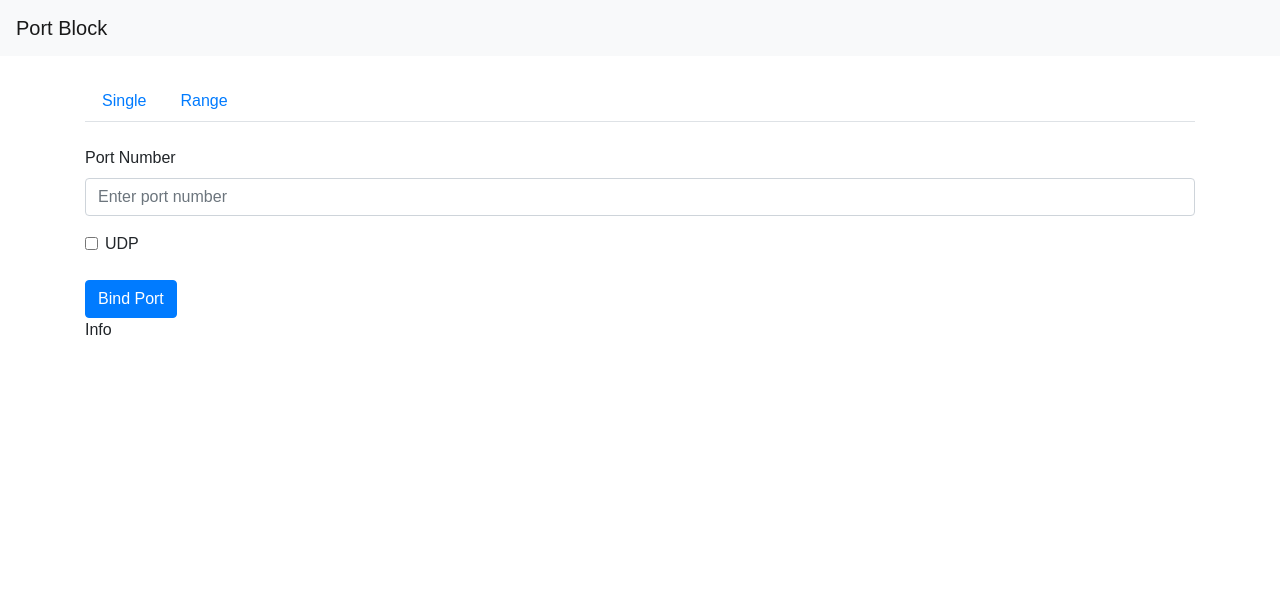
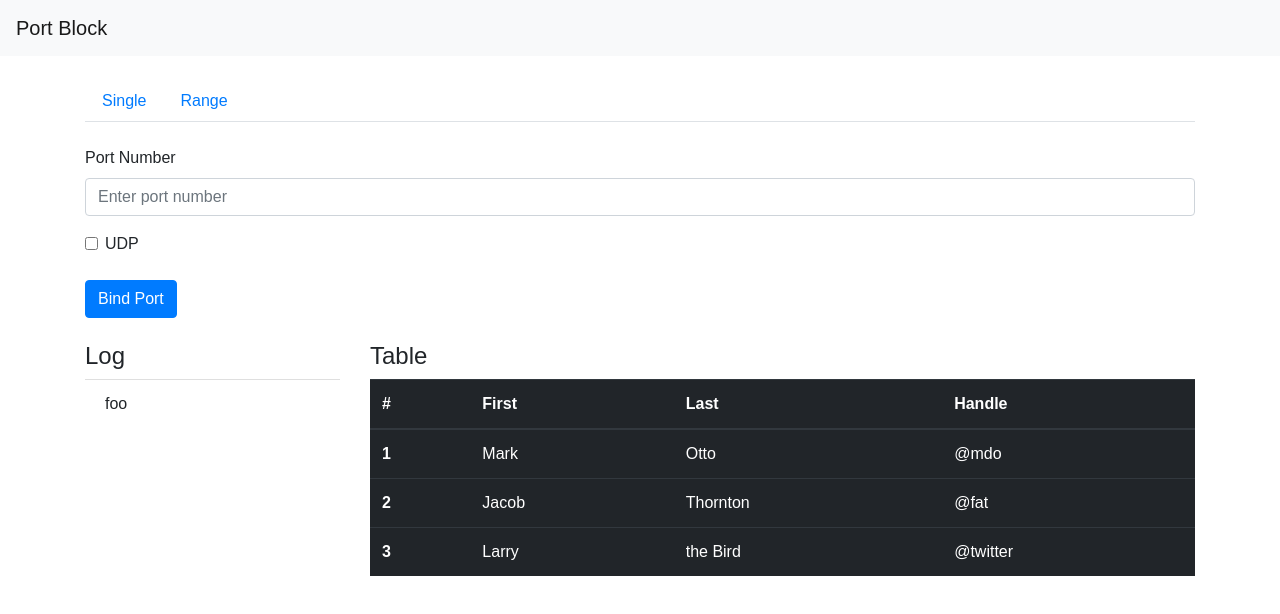
Before and after one commit to vesic/port-block, a React (Create React App) app: page / in a window 1280 px wide. Shown: the top 614 px of the page. Built offline with nearby package versions, Linux system fonts and the light colour scheme.

Commit message:
add components

```diff
--- a/src/App.js
+++ b/src/App.js
@@ -7,7 +7,9 @@ import './App.css';
 
 class App extends Component {
   state = {
-    ports: [],
+    logs: [
+      'foo'
+    ],
     displayRange: false
   }
 
@@ -15,13 +17,13 @@ class App extends Component {
   }
 
 
-  bindTcp = (e, port) => {
-    // console.log('port', this.inputTcp.value)
-    fetch('/bind/' + this.inputTcp.value)
+  bindTcp = (port, udp) => {
+    console.log('port', port, udp)
+    fetch('/bind/' + port)
       .then(res => res.json())
       .then(res => {
         console.log('res', res)
-        this.setState({ports: [...this.state.ports, res]})
+        this.setState({ports: [...this.state.logs, res.data]})
       })
   }
 
@@ -31,7 +33,7 @@ class App extends Component {
         .then(res => res.json())
         .then(res => {
           console.log('res', res)
-          this.setState({ports: [...this.state.ports, res]})
+          this.setState({ports: [...this.state.logs, res]})
         })
     })
   }
@@ -44,8 +46,8 @@ class App extends Component {
   render() {
     return (
       <div>
-        <nav class="navbar navbar-light bg-light">
-          <span class="navbar-brand mb-0 h1">Port Block</span>
+        <nav className="navbar navbar-light bg-light">
+          <span className="navbar-brand mb-0 h1">Port Block</span>
         </nav>
         <div className="container">
           <div className="row">
@@ -64,10 +66,11 @@ class App extends Component {
           <div className="row">
             <div className="col-sm">
               <div>&nbsp;</div>
-              {(this.state.displayRange) ? <Range /> : <Single />}
+              {(this.state.displayRange) ? <Range /> : <Single onSubmit={this.bindTcp}/>}
             </div>
           </div>
-          <Info />
+          <div>&nbsp;</div>
+          <Info logs={this.state.logs}/>
         </div>
       </div>
     );
--- a/src/Info.js
+++ b/src/Info.js
@@ -1,11 +1,20 @@
 import React, { Component } from 'react';
+import Log from './Log';
+import Table from './Table';
 
 class Info extends Component {
   state = {}
 
   render() {
     return (
-      <div>Info</div>
+      <div className="row">
+        <div className="col">
+          <Log logs={this.props.logs}/>
+        </div>
+        <div className="col-9">
+          <Table />
+        </div>
+      </div>
     )
   }
 }
--- /dev/null
+++ b/src/Log.js
@@ -0,0 +1,27 @@
+import React, { Component } from 'react';
+
+class Log extends Component {
+  state = {}
+
+  render() {
+    return (
+      <div>
+        <h4>Log</h4>
+        <ul className="list-group list-group-flush">
+          {
+            this.props.logs.map(log => {
+              return <li className="list-group-item">{log}</li>
+            })
+          }
+{/*
+          <li className="list-group-item">Dapibus ac facilisis in</li>
+          <li className="list-group-item">Morbi leo risus</li>
+          <li className="list-group-item">Porta ac consectetur ac</li>
+          <li className="list-group-item">Vestibulum at eros</li> */}
+        </ul>
+      </div>
+    )
+  }
+}
+
+export default Log;
--- a/src/Range.js
+++ b/src/Range.js
@@ -7,16 +7,16 @@ class Range extends Component {
     return (
       <form>
         <div className="form-group">
-          <label for="from">From</label>
+          <label htmlFor="from">From</label>
           <input type="number" className="form-control" id="from" placeholder="From" />
         </div>
         <div className="form-group">
-          <label for="to">To</label>
+          <label htmlFor="to">To</label>
           <input type="number" className="form-control" id="to" placeholder="To" />
         </div>
         <div className="form-check">
           <input type="checkbox" className="form-check-input" id="udp" />
-          <label className="form-check-label" for="udp">UDP</label>
+          <label className="form-check-label" htmlFor="udp">UDP</label>
         </div>
         <div>&nbsp;</div>
         <button type="submit" className="btn btn-primary">Bind Ports</button>
--- a/src/Single.js
+++ b/src/Single.js
@@ -3,16 +3,25 @@ import React, { Component } from 'react';
 class Single extends Component {
   state = {}
 
+  handleSubmit = (e) => {
+    e.preventDefault()
+    this.props.onSubmit(this.input.value, this.udp.checked)
+  }
+
   render() {
     return (
-      <form>
+      <form onSubmit={this.handleSubmit}>
         <div className="form-group">
-          <label for="port-number">Port Number</label>
-          <input className="form-control" id="port-number" placeholder="Enter port number" />
+          <label htmlFor="port-number">Port Number</label>
+          <input ref={(input) => this.input = input}
+            type="number"
+            className="form-control"
+            id="port-number"
+            placeholder="Enter port number" />
         </div>
         <div className="form-check">
-          <input type="checkbox" className="form-check-input" id="udp" />
-          <label className="form-check-label" for="udp">UDP</label>
+          <input ref={(input) => this.udp = input} type="checkbox" className="form-check-input" id="udp" />
+          <label className="form-check-label" htmlFor="udp">UDP</label>
         </div>
         <div>&nbsp;</div>
         <button type="submit" className="btn btn-primary">Bind Port</button>
--- /dev/null
+++ b/src/Table.js
@@ -0,0 +1,45 @@
+import React, { Component } from 'react';
+
+class Table extends Component {
+  state = {}
+
+  render() {
+    return (
+      <div>
+        <h4>Table</h4>
+        <table className="table table-dark">
+          <thead>
+            <tr>
+              <th scope="col">#</th>
+              <th scope="col">First</th>
+              <th scope="col">Last</th>
+              <th scope="col">Handle</th>
+            </tr>
+          </thead>
+          <tbody>
+            <tr>
+              <th scope="row">1</th>
+              <td>Mark</td>
+              <td>Otto</td>
+              <td>@mdo</td>
+            </tr>
+            <tr>
+              <th scope="row">2</th>
+              <td>Jacob</td>
+              <td>Thornton</td>
+              <td>@fat</td>
+            </tr>
+            <tr>
+              <th scope="row">3</th>
+              <td>Larry</td>
+              <td>the Bird</td>
+              <td>@twitter</td>
+            </tr>
+          </tbody>
+        </table>
+      </div>
+    )
+  }
+}
+
+export default Table;
```
Also changed, not shown: 1 other file (tests, documents, lock files or other folders).
